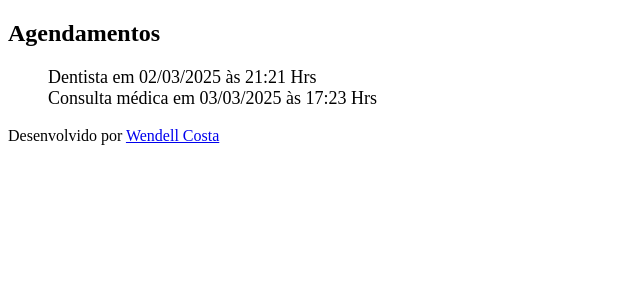
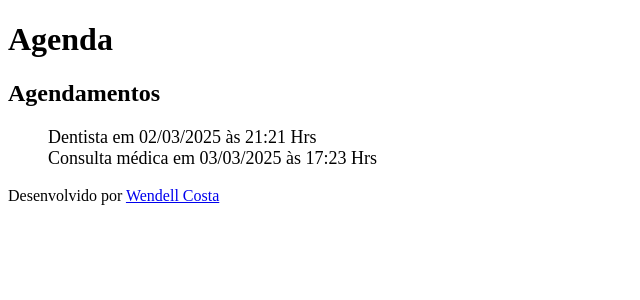
Before and after one commit to wl-costa/django_studies, a Django app: page /agenda/ in a window 1280 px wide. Shown: the top 300 px of the page, without its empty margins (0-640 px from the left). Run offline with Django 5.2, Linux system fonts and the light colour scheme; data comes from the database, SQL or seed files in the repository.

Commit message:
adiciona uma tag h1 e um texto no model-header.html

```diff
--- a/agenda/agenda/templates/model-header.html
+++ b/agenda/agenda/templates/model-header.html
@@ -2,3 +2,4 @@
     <meta charset="UTF-8">
     <meta name="viewport" content="width=device-width, initial-scale=1.0">
     <title>Agenda</title>
+    <h1>Agenda</h1>
```
